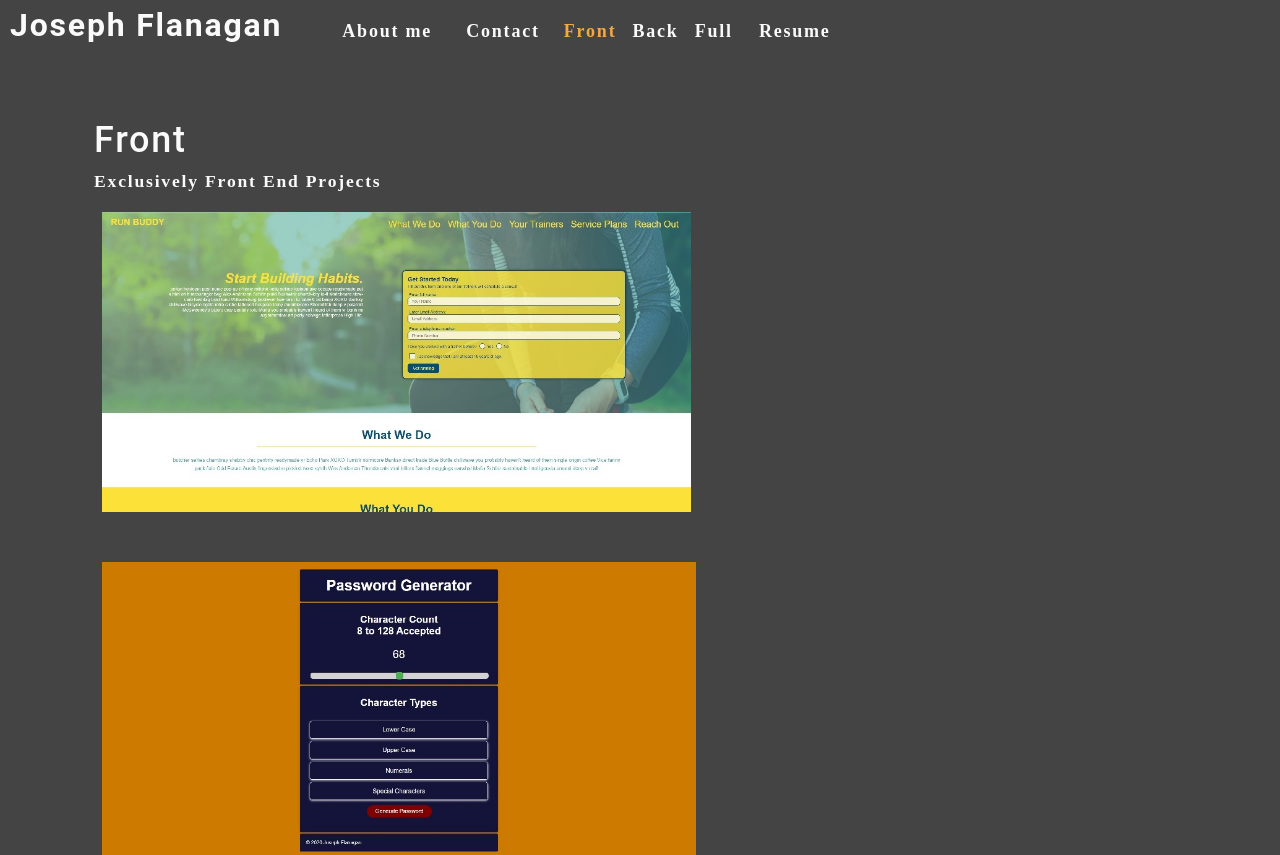
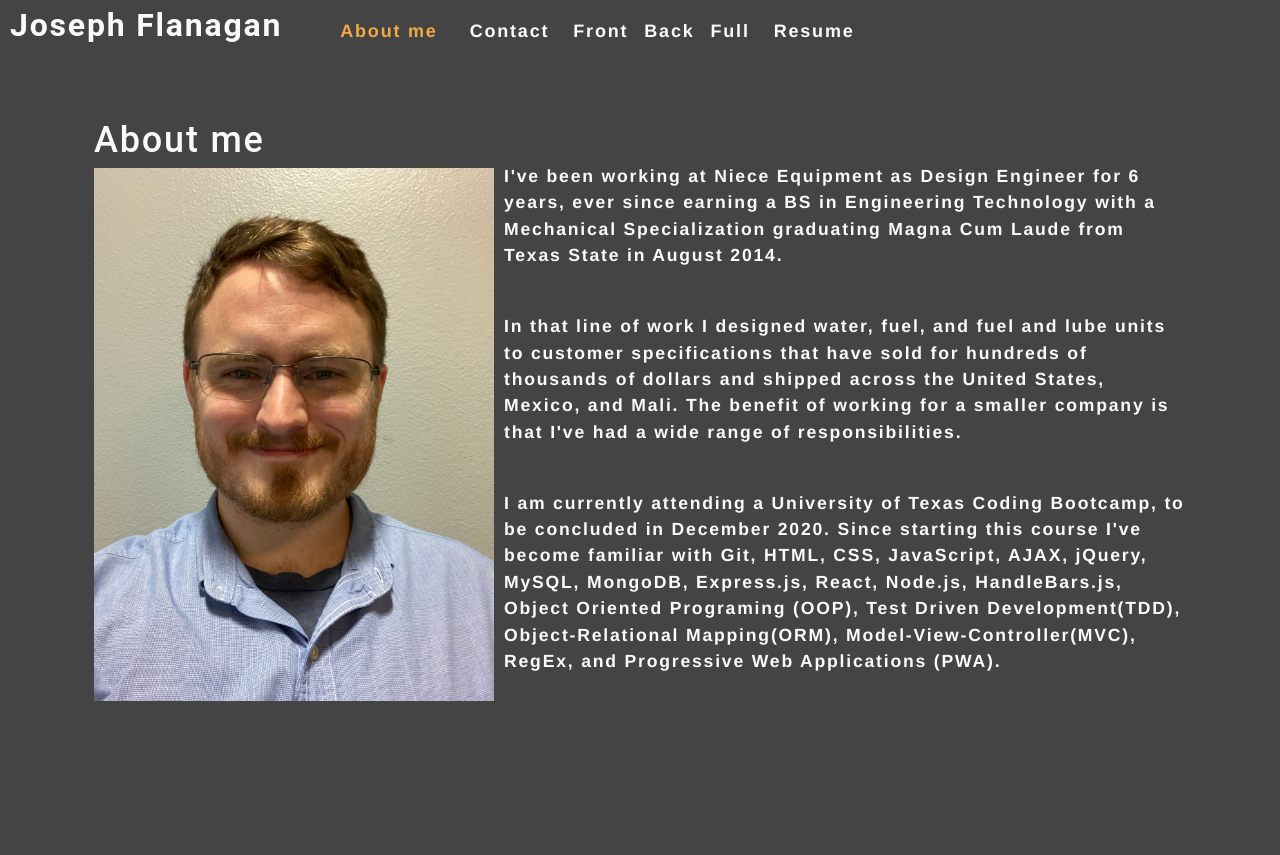
Before and after one commit to josephptflanagan/20201004-react-portfolio, a React (Create React App) app: page / in a window 1280 px wide. Shown: the top 855 px of the page. After the commit the page ends 800 px from the top, so only its background shows below. Built offline with nearby package versions, Linux system fonts and the light colour scheme.

Commit message:
navigable pages working

```diff
--- a/src/App.js
+++ b/src/App.js
@@ -14,8 +14,27 @@ function App() {
   ]);
 
   const [currentCategory, setCurrentCategory] = useState(categories[0]);
-  const [contactSelected, setContactSelected] = useState(false);
-  const [resumeSelected, setResumeSelected] = useState(false);
+
+  const [currentPage, handlePageChange] = useState('About');
+
+  const renderPage = () => {
+    switch (currentPage) {
+      case 'About':
+        return <About />;
+      case 'Contact':
+        return <ContactForm />;
+      case 'Front':
+        return <Applications currentCategory={categories[0]}></Applications>;
+      case 'Back':
+        return <Applications currentCategory={categories[1]}></Applications>;
+      case 'Full':
+        return <Applications currentCategory={categories[2]}></Applications>;
+      case 'Resume':
+        return <Resume />;
+      default:
+        return <About />;
+    }
+  };
 
   return (
     <div>
@@ -23,22 +42,12 @@ function App() {
         categories={categories}
         currentCategory={currentCategory}
         setCurrentCategory={setCurrentCategory}
-        contactSelected={contactSelected}
-        setContactSelected={setContactSelected}
-        resumeSelected={resumeSelected}
-        setResumeSelected={setResumeSelected}
+        currentPage={currentPage}
+        handlePageChange={handlePageChange}
       ></Nav>
       <main>
 
-        {!contactSelected ? (
-          <>
-            <Applications currentCategory={currentCategory}></Applications>
-            <About></About>
-            <Resume></Resume>
-          </>
-        ) : (
-            <ContactForm></ContactForm>
-          )}
+        <div>{renderPage(currentPage)}</div>
 
       </main>
     </div>
--- a/src/components/About/index.js
+++ b/src/components/About/index.js
@@ -7,13 +7,13 @@ function About() {
 
         <section className="about">
             <div>
-                <h1 id="about">Who am I?</h1>
+                <h1 id="about">About me</h1>
                 {/*<img src={coverImage} className="my-2" style={{ width: "100%" }} alt="cover" />*/}
-                <img class="profile-picture" src={profilePicture} alt="Joseph Flanagan" />
+                <img className="profile-picture" src={profilePicture} alt="Joseph Flanagan" />
             </div>
-            <div class="bio">
+            <div className="bio">
                 <p>
-                    I've been working at Niece Equipment as Design Engineer for nearly 6 years, ever since earning a BS in Engineering Technology with a Mechanical Specialization
+                    I've been working at Niece Equipment as Design Engineer for 6 years, ever since earning a BS in Engineering Technology with a Mechanical Specialization
                     graduating Magna Cum Laude from Texas State in August 2014.
                 </p>
                 <br />
--- a/src/components/Nav/index.js
+++ b/src/components/Nav/index.js
@@ -5,14 +5,18 @@ function Nav(props) {
     const {
         categories = [],
         setCurrentCategory,
-        currentCategory,
-        contactSelected,
-        setContactSelected
+        currentPage,
+        handlePageChange
     } = props;
 
     useEffect(() => {
-        document.title = capitalizeFirstLetter(currentCategory.name);
-    }, [currentCategory]);
+        document.title = capitalizeFirstLetter(currentPage);
+    }, [currentPage]);
+
+    function applicationClickHandler(category){
+        handlePageChange(capitalizeFirstLetter(category.name));
+        setCurrentCategory(category);
+    }
 
     return (
         <header className="flex-row px-1">
@@ -23,33 +27,27 @@ function Nav(props) {
             </h2>
             <nav>
                 <ul className="flex-row">
-                    <li className="mx-2">
-                        <a data-testid="about" href="#about">
-                            About me
-                        </a>
+                    <li className={`mx-2 ${currentPage === "About" && `navActive`}`}>
+                        <span onClick={()=>handlePageChange("About")} className={currentPage === "About" ? 'nav-link active' : 'nav-link'}>About me</span>
                     </li>
-                    <li className={`mx-2 ${contactSelected && 'navActive'}`}>
-                        <span onClick={() => setContactSelected(true)}>Contact</span>
+                    <li className={`mx-2 ${currentPage === "Contact" && `navActive`}`}>
+                        <span onClick={()=>handlePageChange("Contact")} className={currentPage === "Contact" ? 'nav-link active' : 'nav-link'}>Contact</span>
                     </li>
                     {categories.map((category) => (
                         <li
-                            className={`mx-1 ${currentCategory.name === category.name && !contactSelected && `navActive`
-                                }`}
+                            className={`mx-1 ${ currentPage === capitalizeFirstLetter(category.name) && `navActive`}`}
                             key={category.name}
                         >
-                            <span onClick={() => {
-                                setCurrentCategory(category);
-                                setContactSelected(false);
-                            }}
-                            >
+                            <span
+                                onClick={()=> applicationClickHandler(category)}
+                                className={currentPage === capitalizeFirstLetter(category.name) ? 'nav-link active' : 'nav-link'}
+                                >
                                 {capitalizeFirstLetter(category.name)}
-                            </span>
+                                </span>
                         </li>
                     ))}
-                    <li className="mx-2">
-                        <a data-testid="resume" href="#resume">
-                            Resume
-                        </a>
+                    <li className={`mx-2 ${currentPage === "Resume" && `navActive`}`}>
+                    <span onClick={()=>handlePageChange("Resume")} className={currentPage === "Resume" ? 'nav-link active' : 'nav-link'}>Resume</span>
                     </li>
                 </ul>
             </nav>
--- a/src/index.css
+++ b/src/index.css
@@ -36,7 +36,7 @@ body {
   letter-spacing: .1em;
   background: var(--dark);
   color: var(--light);
-  font-family: 'Poiret One', cursive;
+  font-family: 'helvetica';
 
 }
 
```
